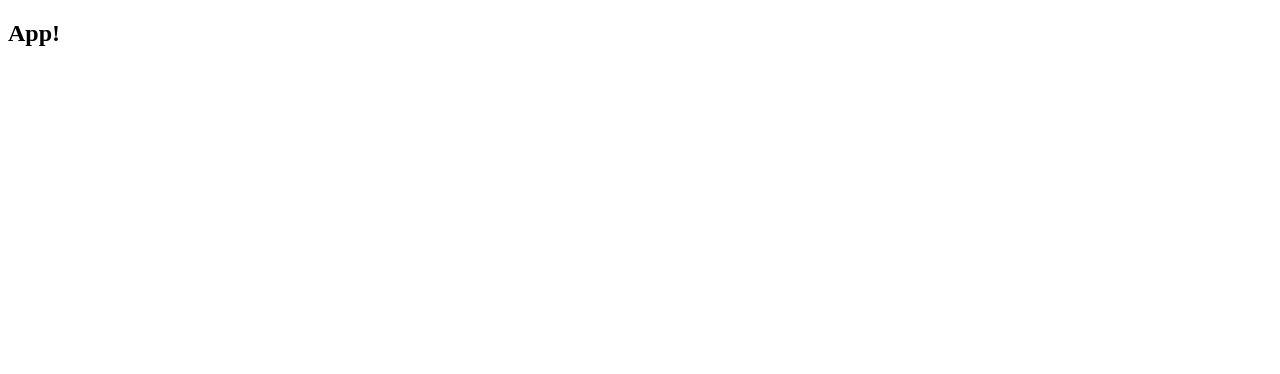
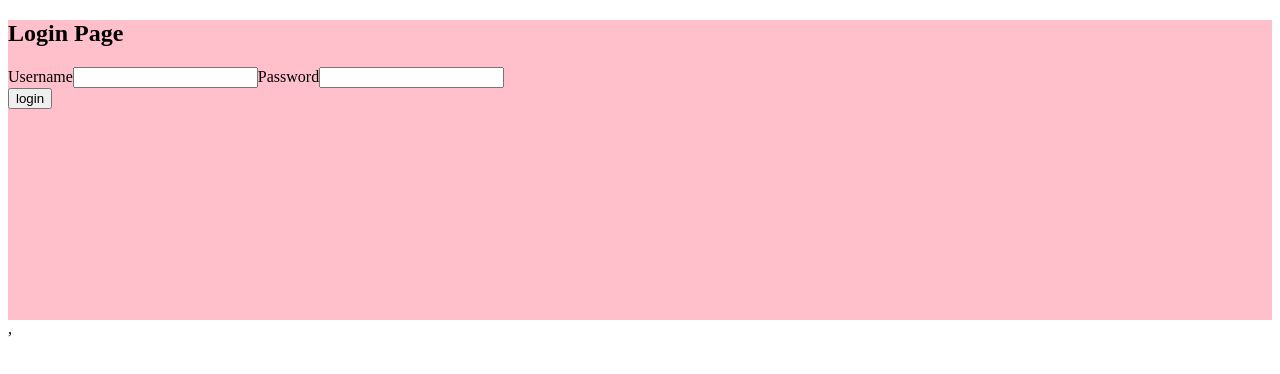
Before and after one commit to GTSRcare/joy, a React app: page /login in a window 1280 px wide. Shown: the top 374 px of the page. Built offline with nearby package versions, Linux system fonts and the light colour scheme.

Commit message:
frontend login commit

```diff
--- a/client/App.jsx
+++ b/client/App.jsx
@@ -1,9 +1,42 @@
 import React, { Component } from "react";
+import { Routes, Route } from "react-router-dom";
+import Login from './components/login.jsx';
 
 class App extends Component {
+  constructor(props) {
+    super(props);
+  }
   render() {
-    return <h2>App!</h2>;
+
+    return (
+      <Routes>
+        <Route path='/login' element={<Login />} />
+      </Routes>
+    )
   }
 }
 
 export default App;
+
+
+
+/*
+
+render(
+  <Provider store={store}>
+    <BrowserRouter>
+      <App />
+    </BrowserRouter>
+  </Provider>,
+  document.getElementById('root')
+);
+
+
+<Switch>
+                <Route exact path='/add' component={AddFormContainer} />
+                <Route exact path='/' component={LoginComponent} />
+            </Switch>
+
+
+
+*/
--- /dev/null
+++ b/client/components/login.jsx
@@ -0,0 +1,72 @@
+import React, { Component } from "react";
+// import { Redirect } from "react-router";
+
+class Login extends Component {
+  constructor(props) {
+    super(props);
+    this.state = {
+      user_id: null
+    }
+    this.handleClick = this.handleClick.bind(this);
+  }
+
+  // Handle click method to handle user login
+  handleClick() {
+    const username = document.getElementById('username').value;
+    const password = document.getElementById('password').value;
+
+    const optionsObject = {
+      method: 'POST',
+      headers: {
+        'Content-Type': 'application/json'
+      },
+      body: JSON.stringify({
+        username,
+        password
+      })
+    };
+
+    // // Make POST request to backend /users/login
+    // fetch('/users/login', optionsObject)
+    //   .then(data => data.json()) // response = { user_id: 4 }
+    //   .then(response => this.setState({ username: response.user_id }))
+    //   .catch(err => {
+    //     console.log(`Error logging in: ${err}`);
+    //   });
+  }
+
+  render() {
+    //render logic goes here?
+
+    return (
+      // (this.state.user_id ? <Redirect to='/dashboard' /> :
+      <div className="login">
+        <h2 className="silly" >Login Page</h2>
+        <form>
+          <label>Username
+            <input type = "text" id='username' />
+          </label>
+
+          <label>Password</label>
+          <input type='password' id ='password' />
+        </form>
+
+        <button onClick={(this.handleClick)}>
+          login
+        </button>
+      </div>
+    // )
+    );
+  }
+}
+
+export default Login;
+
+
+
+
+/*
+create a login buttton
+create a sign up button
+
+*/
--- /dev/null
+++ b/client/constants/actionTypes.js
@@ -0,0 +1 @@
+//the spell check kinda thing
--- a/client/index.js
+++ b/client/index.js
@@ -1,7 +1,39 @@
 import React from "react";
 import { render } from "react-dom";
 import App from "./App.jsx";
+import "./styles.css";
+// import { Provider } from 'react-redux'
+import { BrowserRouter } from 'react-router-dom';
 
-import "./styles.css";
+render(
+  <BrowserRouter>
+    <App />,
+  </BrowserRouter>,
 
-render(<App />, document.getElementById("root"));
+document.getElementById("root")
+);
+
+
+
+/*
+we want the provider to give us the redux store to be able to
+apply and import anything we want from redux and other components
+
+we need to render this functionality to the entire app
+we do this by putting it in the render
+
+https://react-redux.js.org/api/provider
+
+https://www.youtube.com/watch?v=NmH1Sr6jYyM
+
+render(
+  <Provider store={store}>
+    <App />
+  </Provider>,
+  document.getElementById("root")
+);
+
+
+
+
+*/
--- a/client/styles.css
+++ b/client/styles.css
@@ -0,0 +1,7 @@
+.login {
+  background-color: pink;
+  height: 300px;
+  width: 100%;
+  display: flexbox;
+  flex-direction: column;
+}
```
Also changed, not shown: client/actions/action.js (added, +24 -0 lines), client/components/signup.jsx (added, +34 -0 lines), client/reducers/compliementReducers.js (added, +15 -0 lines), client/reducers/index.js (added, +20 -0 lines), client/store.js (added, +11 -0 lines), 2 other files (tests, documents, lock files or other folders).
